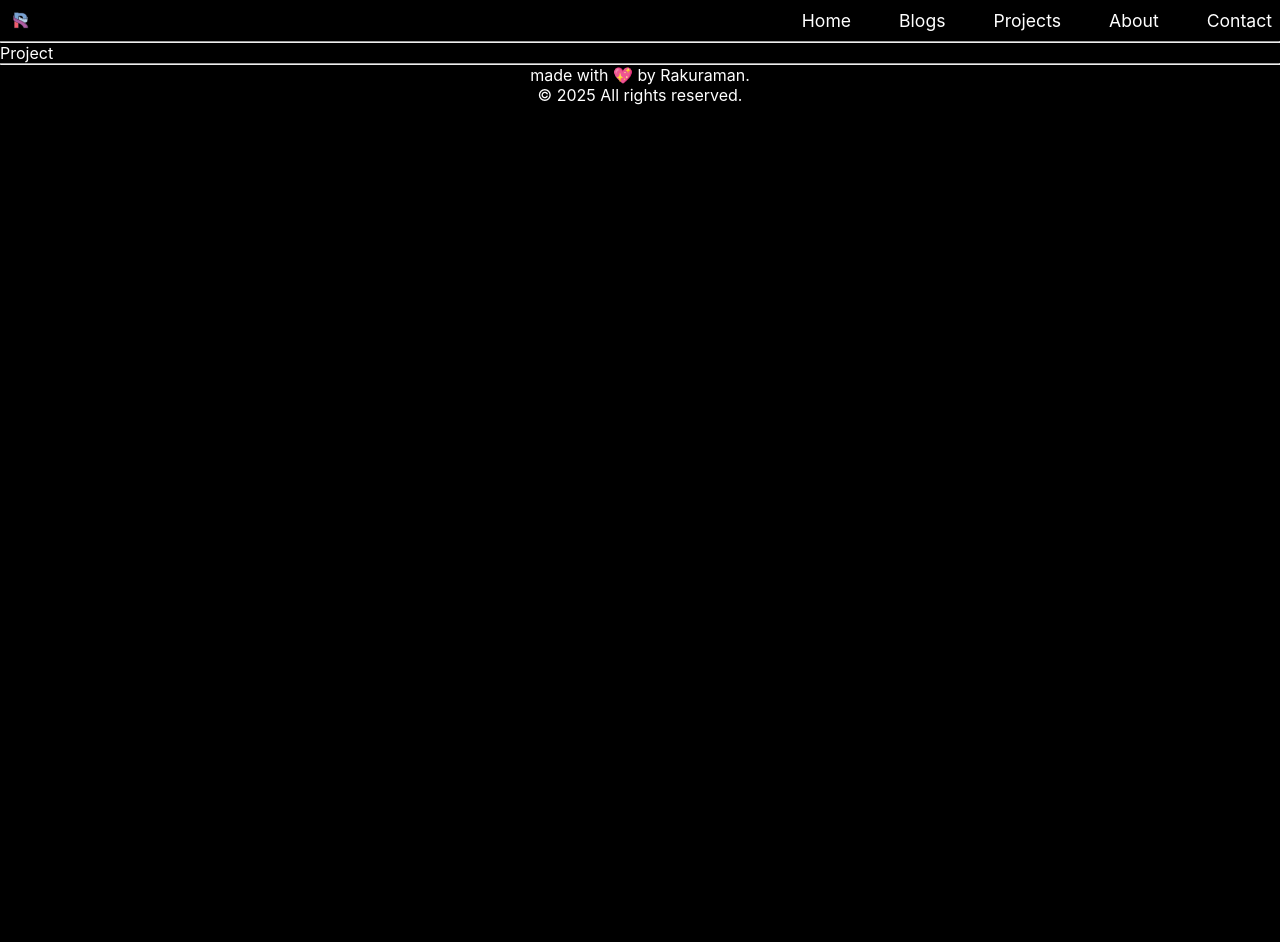
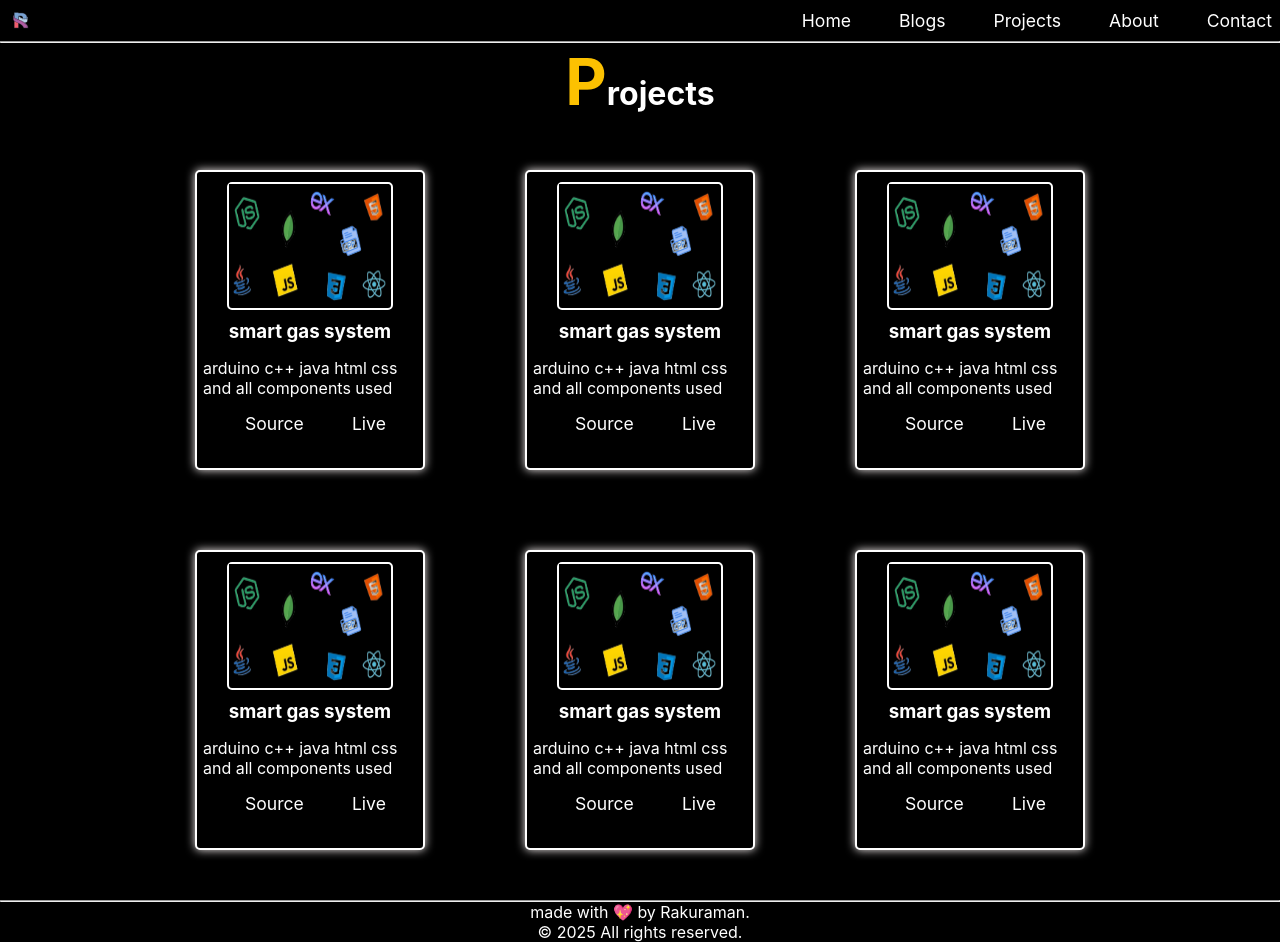
Before and after one commit to rakuraman2005/REACTPORTFOLIO, a React (Create React App) app: page /REACTPORTFOLIO/project in a window 1280 px wide. Before the commit the page ends 800 px from the top, so only its background shows below. Built offline with nearby package versions, Linux system fonts and the light colour scheme.

Commit message:
project page working

```diff
--- /dev/null
+++ b/src/pages/Project/Project.css
@@ -0,0 +1,27 @@
+.project-name
+{
+    justify-self: center;
+}
+.project-container
+{
+    width:100%;
+    padding:10px;
+    display: grid;
+    grid-template-columns: repeat(3,250px);
+    column-gap: 80px;
+    justify-content: center;
+}
+@media screen and (max-width:1050px){
+    .project-container
+    {
+        grid-template-columns: repeat(2,250px);
+        column-gap:30px;
+    }
+}
+@media screen and (max-width:450px)
+{
+    .project-container
+    {
+        grid-template-columns: repeat(1,250px);
+    }
+}
--- a/src/pages/Project/Project.js
+++ b/src/pages/Project/Project.js
@@ -1,8 +1,22 @@
 import React from 'react'
+import './Project.css'
+import Projectcard from './Projectcard'
 
 const Project = () => {
   return (
-    <div>Project</div>
+    <>
+    <div>
+      <h1 className='project-name'><span>P</span>rojects</h1>
+      <div className='project-container'>
+      <Projectcard path='./project images/skills.png' title='smart gas system' description='arduino c++ java html css and all components used' source='' live=''/>
+      <Projectcard path='./project images/skills.png' title='smart gas system' description='arduino c++ java html css and all components used' source='' live=''/>
+      <Projectcard path='./project images/skills.png' title='smart gas system' description='arduino c++ java html css and all components used' source='' live=''/>
+      <Projectcard path='./project images/skills.png' title='smart gas system' description='arduino c++ java html css and all components used' source='' live=''/>
+      <Projectcard path='./project images/skills.png' title='smart gas system' description='arduino c++ java html css and all components used' source='' live=''/>
+      <Projectcard path='./project images/skills.png' title='smart gas system' description='arduino c++ java html css and all components used' source='' live=''/>
+      </div>
+      </div>
+    </>
   )
 }
 
--- /dev/null
+++ b/src/pages/Project/Projectcard.css
@@ -0,0 +1,30 @@
+.project-card
+{
+    /* width:33%; */
+    height: 300px;
+    border-radius: 5px;
+    border: 2px solid white;
+    margin: 40px 10px;
+    justify-content: center;
+    box-shadow: 0 0 10px rgb(243, 238, 238);
+}
+.project-image
+{
+    justify-content: center;
+    margin:10px 30px;
+    border: 2px solid white;
+    border-radius: 5px;
+}
+.project-title
+{
+    color:white;
+    justify-self: center;
+}
+.project-content p{
+    padding: 15px 6px;
+}
+.project-btn
+{
+    /* background-color: var(--primary-color); */
+
+}
--- /dev/null
+++ b/src/pages/Project/Projectcard.js
@@ -0,0 +1,23 @@
+import React from 'react'
+import './Projectcard.css'
+const Projectcard = ({path,title,description,source,live}) => {
+  return (
+    <>
+    <div className='project-card'>
+        <div className='project-image'>
+     <img src={path} width='160px' height='120px'/>
+     </div>
+      <div className='project-content'>
+         <h3 className='project-title'>{title}</h3>
+         <p className='project-description'>{description}</p>
+      </div>
+      <div className="project-btn">
+        <a href={source}>Source</a>
+        <a href={live}>Live</a>
+      </div>
+    </div>
+    </>
+  )
+}
+
+export default Projectcard
```
Also changed, not shown: public/project images/skills.png (added).
